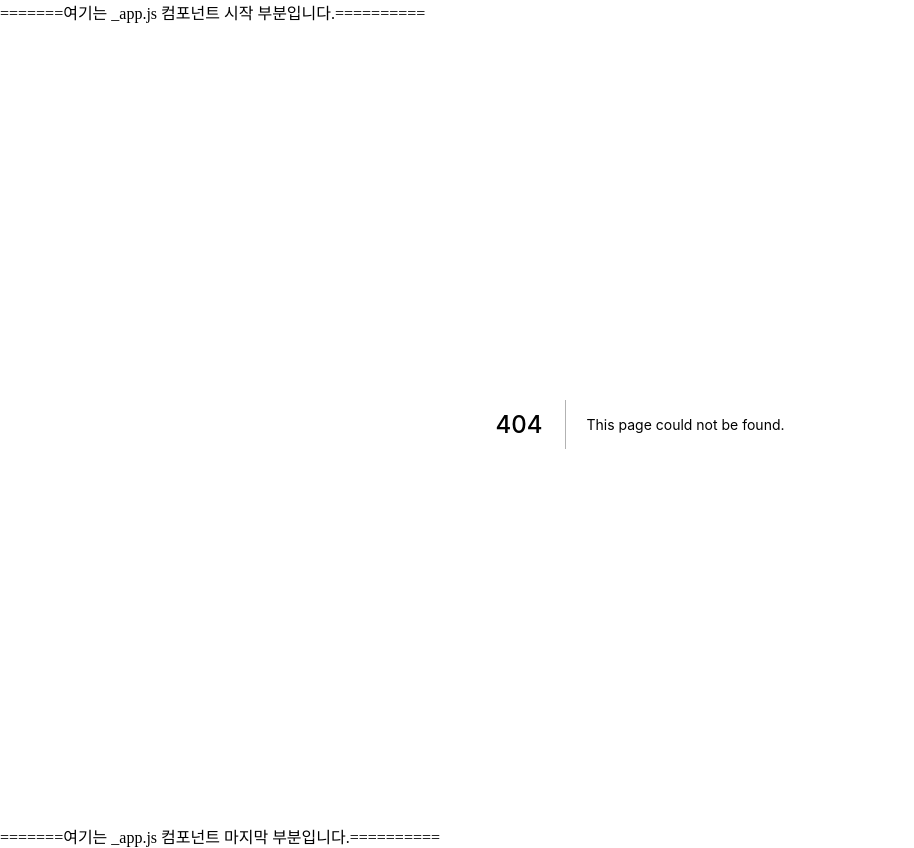
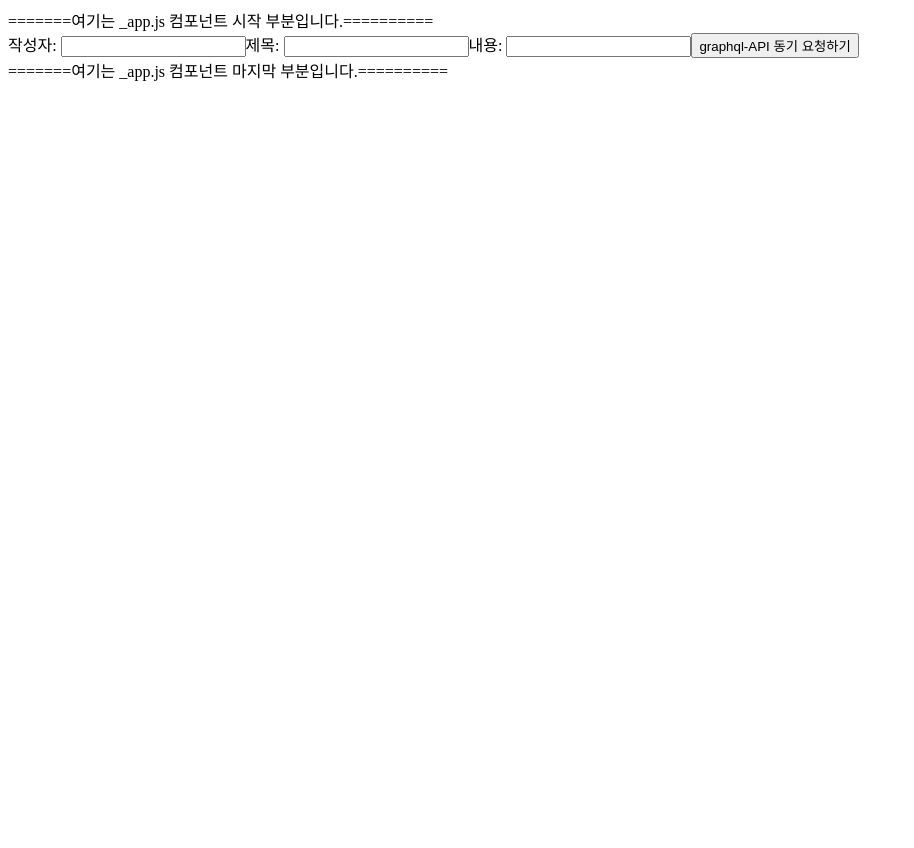
Before and after one commit to kim-jingyu/frontend, a Next.js app: page /section5/05-05-dynamic-routing-board-mutation in a window 1280 px wide. Before the commit this address had no page. Shown: the whole page, without its empty margins (0-914 px from the left). After the commit the page ends 800 px from the top, so only its background shows below. Built offline with nearby package versions, Linux system fonts and the light colour scheme.

Commit message:
feat(class): dynamic routing mutation

```diff
--- /dev/null
+++ b/pages/section5/05-05-dynamic-routing-board-mutation/index.js
@@ -0,0 +1,73 @@
+import { gql, useMutation } from "@apollo/client"
+import { useRouter } from "next/router"
+import { useState } from "react"
+
+// graphql 변수에 담기
+const CREATE_BOARD = gql`
+    mutation createBoard($writer: String, $title: String, $contents: String){
+        createBoard(
+            writer: $writer,
+            title: $title,
+            contents: $contents
+        ){
+            _id
+            number
+            message
+        }
+    }
+`
+
+export default function GraphqlMutationPage() {
+    const router = useRouter()
+
+    // state
+    const [writer, setWriter] = useState()
+    const [title, setTitle] = useState()
+    const [contents, setContents] = useState()
+
+    // mutation
+    const [myFunction] = useMutation(CREATE_BOARD)
+
+    const onClickSubmit = async () => {
+
+        try{
+            const result = await myFunction({
+                variables: {    // variables -> $ 역할을 한다.
+                    writer: writer,
+                    title: title,
+                    contents: contents
+                }
+            })
+            console.log(result)
+            console.log(result.data.createBoard.number)
+
+            router.push(`05-05-dynamic-routing-board-mutation-moved/${result.data.createBoard.number}`)
+            alert(result.data.createBoard.message)
+        } catch(error){
+            alert(error.message)
+        }
+    }
+
+    const onChangeWriter = (event) => {
+        setWriter(event.target.value)
+    }
+
+    const onChangeTitle = (event) => {
+        setTitle(event.target.value)
+    }
+
+    const onChangeContents = (event) => {
+        setContents(event.target.value)
+    }
+
+
+    // 한 줄일때는 괄호 필요 없음
+    return(
+        <div>
+            작성자: <input type="text" onChange={onChangeWriter}></input>
+            제목: <input type="text" onChange={onChangeTitle}></input>
+            내용: <input type="text" onChange={onChangeContents}></input>
+            <button onClick={onClickSubmit}>graphql-API 동기 요청하기</button>
+        </div>
+    )
+}
```
Also changed, not shown: pages/section5/05-05-dynamic-routing-board-mutation-moved/[number]/index.js (added, +35 -0 lines).
